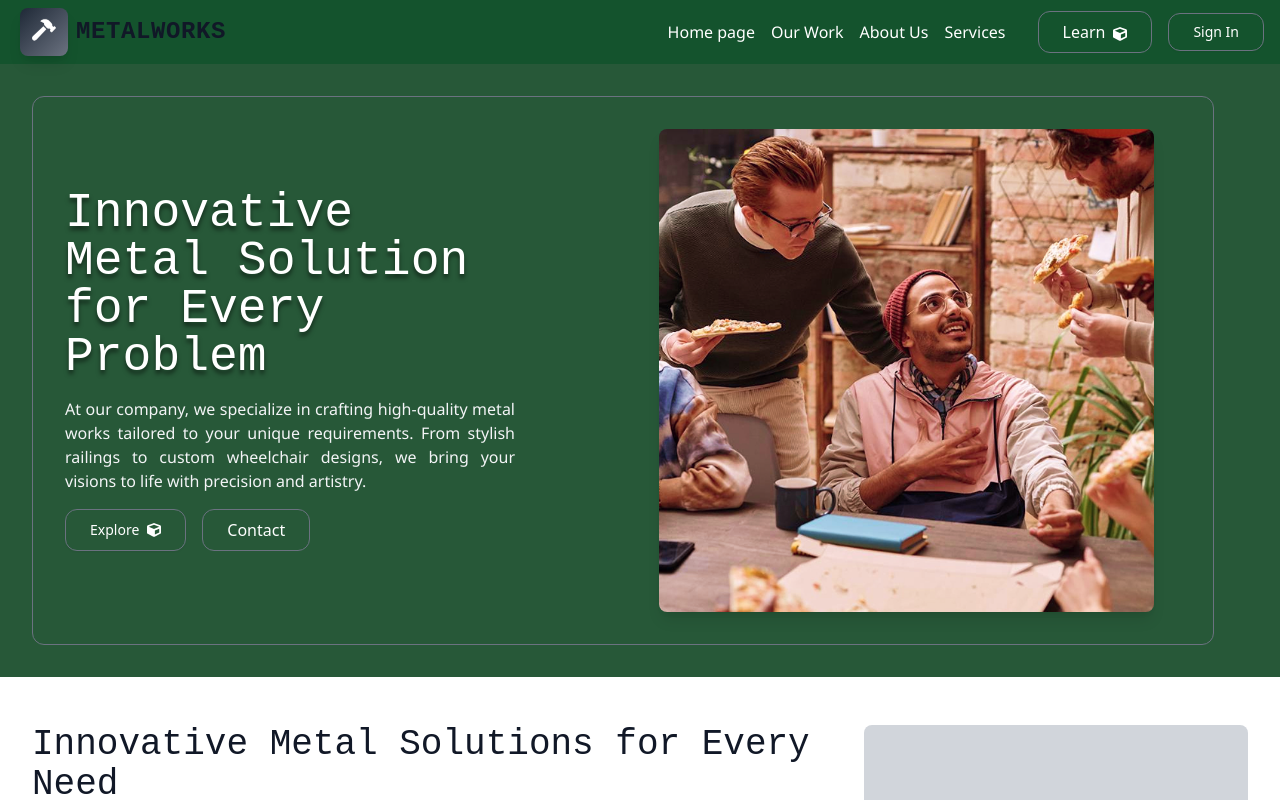
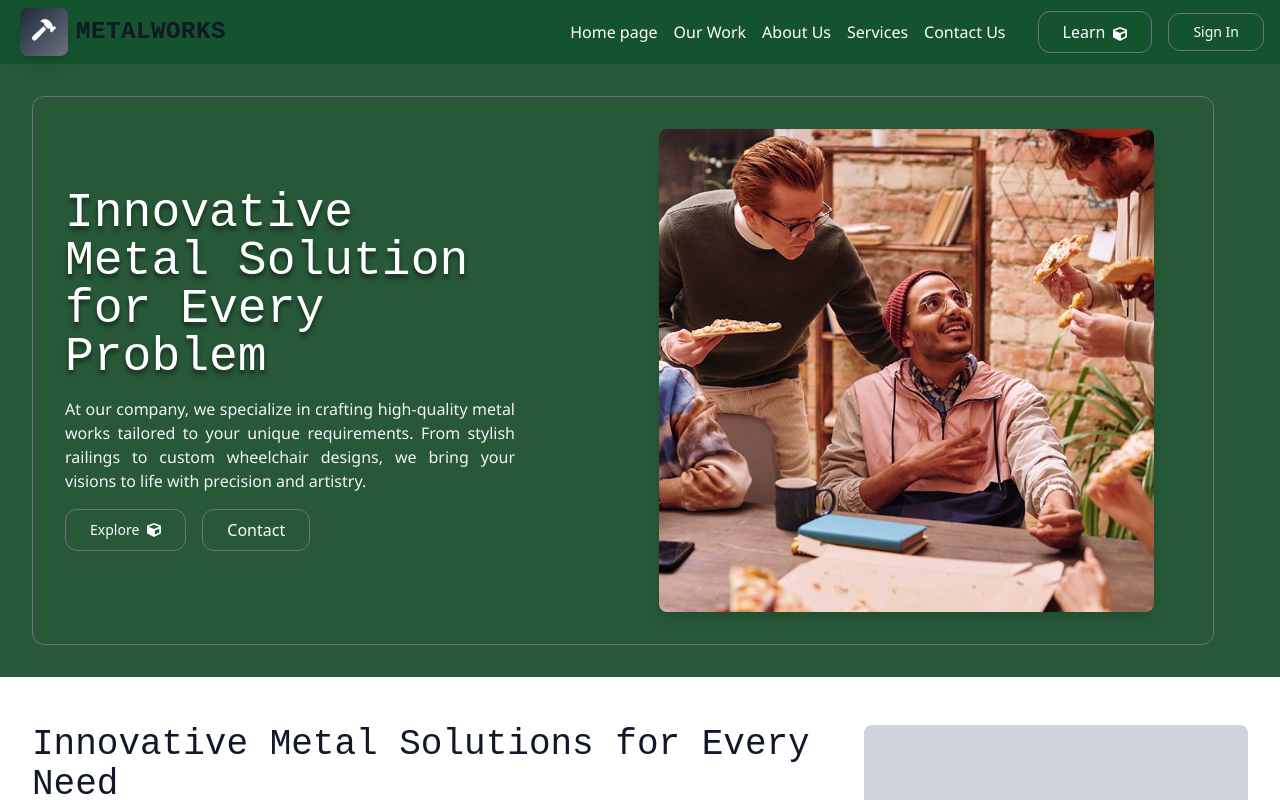
Before and after one commit to Dachenna/Metallic, a React (Vite) app in the folder metallic/: page / in a window 1280 px wide. Shown: the top 800 px of the page. Built offline with nearby package versions, Linux system fonts and the light colour scheme.

Commit message:
modified:   metallic/src/components/Features/Feature2.jsx 	modified:   metallic/src/components/Hero/Hero.jsx 	modified:   metallic/src/components/Navigation/Navbar.jsx

```diff
--- a/metallic/src/components/Features/Feature2.jsx
+++ b/metallic/src/components/Features/Feature2.jsx
@@ -27,7 +27,7 @@ const Feature2 = () => {
     ];
 
     return (
-        <div className="bg-gray-50 py-12">
+        <div className="bg-gray-50 py-12" id='services'>
             <main className="container mx-auto px-4 sm:px-6 lg:px-8">
                 {/* Header Section */}
                 <section className="text-center lg:text-left mb-12">
--- a/metallic/src/components/Hero/Hero.jsx
+++ b/metallic/src/components/Hero/Hero.jsx
@@ -59,7 +59,7 @@ function Hero() {
                                         initial={{ opacity: 0, y: -50 }}
                                         animate={{ opacity: 1, y: 0 }}
                                         transition={{ delay: 0.2 }}
-                                        className="flex flex-row items-center gap-4 mt-4"
+                                        className="flex flex-row items-center gap-4 mt-4 lg:mt-8"
                                     >
                                         <button className="py-2.5 px-6 font-body border primary-btn border-gray-500 rounded-xl hover:bg-gray-600 hover:text-white transition">
                                             Explore
--- a/metallic/src/components/Navigation/Navbar.jsx
+++ b/metallic/src/components/Navigation/Navbar.jsx
@@ -14,17 +14,22 @@ const NavMenu = [
     {
         id: 2,
         name: "Our Work",
-        link: "/our-work"
+        link: "#our-work"
     },
     {
         id: 3,
         name: "About Us",
-        link: "/about"
+        link: "#about"
     },
     {
         id: 4,
         name: "Services",
-        link: "/services"
+        link: "#services"
+    },
+    {
+        id: 5,
+        name: "Contact Us",
+        link: "#contact"
     },
 ];
 
```
